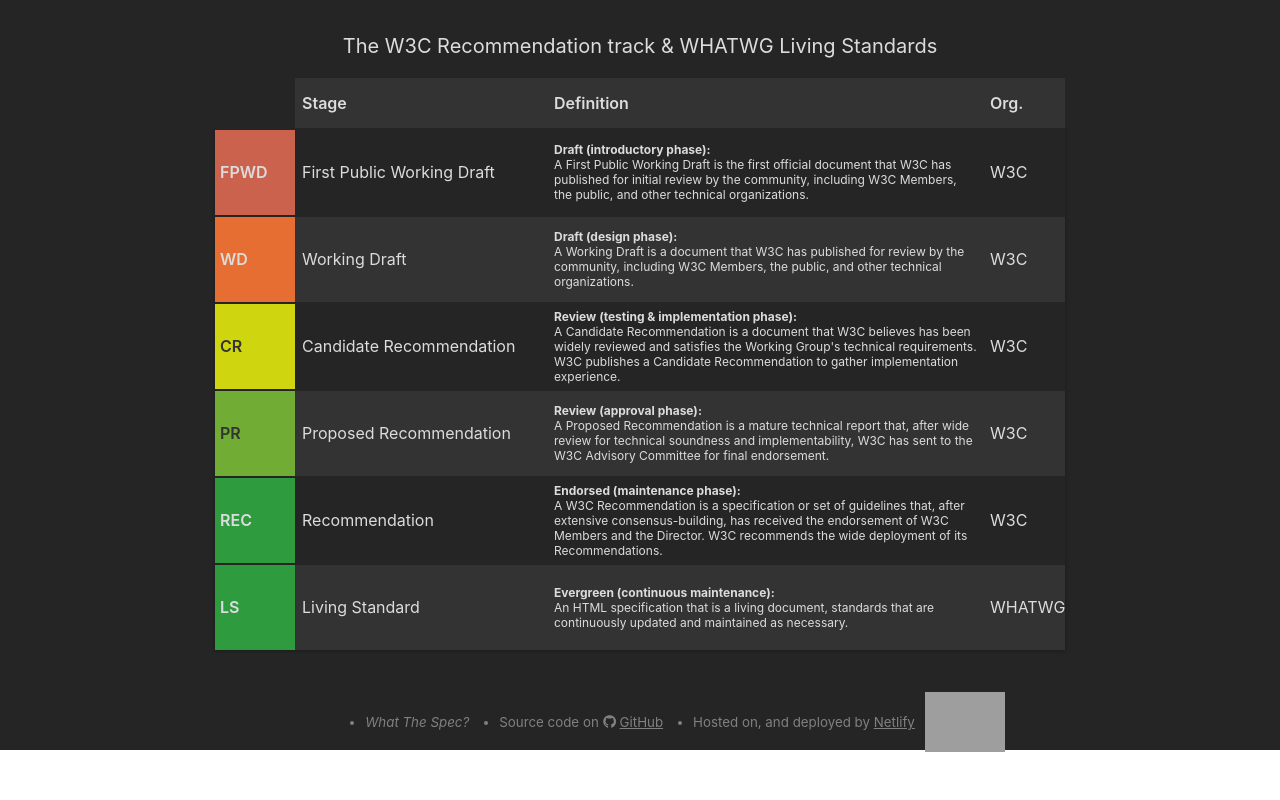
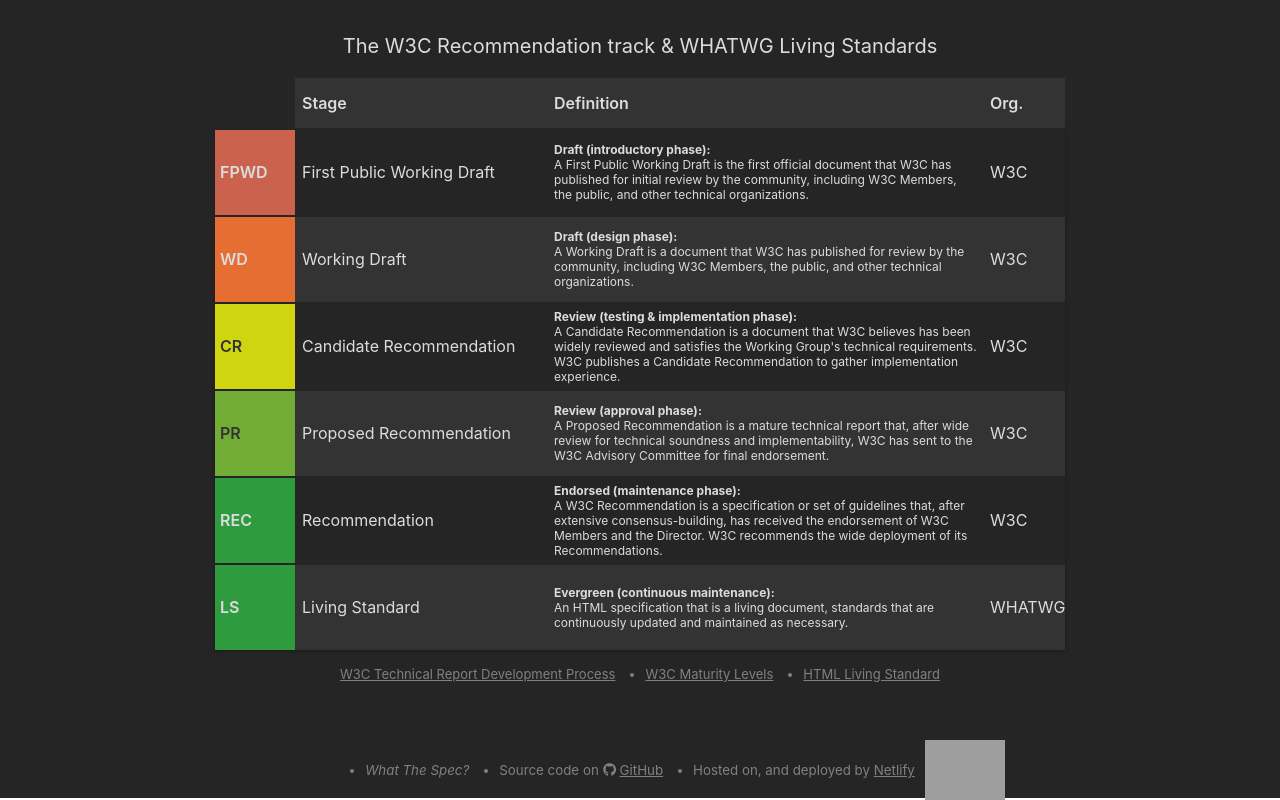
Before and after one commit to UncaughtTypeError/What-The-Spec, a React (Create React App) app: page /html in a window 1280 px wide. Shown: the part 404-1204 px from the top of the page. Before the commit the page ends 1156 px from the top, so only its background shows below. Built offline with nearby package versions, Linux system fonts and the light colour scheme; grey boxes are pictures that could not be loaded.

Commit message:
sources added

```diff
--- a/src/routes/CSS.js
+++ b/src/routes/CSS.js
@@ -21,6 +21,20 @@
     );
 }
 
+const Sources = () => {
+    let props = {
+        target: '_blank',
+        rel: 'noopener noreferrer'
+    };
+
+    return (
+        <ul className={styles.sources}>
+            <li><a href="https://www.w3.org/2018/Process-20180201/#Reports" {...props} title="W3C Technical Report Development Process">W3C Technical Report Development Process</a></li>
+            <li><a href="https://www.w3.org/2005/10/Process-20051014/tr#maturity-levels" {...props} title="W3C Maturity Levels">W3C Maturity Levels</a></li>
+        </ul>
+    );
+}
+
 const CSS = () => {
     return (
         <Fragment>
@@ -34,6 +48,7 @@
                 </ul>
                 <SpecList/>
             </div>
+            <Sources/>
         </Fragment>
     );
 };
--- a/src/routes/HTML.js
+++ b/src/routes/HTML.js
@@ -21,6 +21,21 @@
     );
 }
 
+const Sources = () => {
+    let props = {
+        target: '_blank',
+        rel: 'noopener noreferrer'
+    };
+
+    return (
+        <ul className={styles.sources}>
+            <li><a href="https://www.w3.org/2018/Process-20180201/#Reports" {...props} title="W3C Technical Report Development Process">W3C Technical Report Development Process</a></li>
+            <li><a href="https://www.w3.org/2005/10/Process-20051014/tr#maturity-levels" {...props} title="W3C Maturity Levels">W3C Maturity Levels</a></li>
+            <li><a href="https://html.spec.whatwg.org/multipage/" {...props} title="HTML Living Standard">HTML Living Standard</a></li>
+        </ul>
+    );
+}
+
 const HTML = () => {
     return (
         <Fragment>
@@ -34,6 +49,7 @@
                 </ul>
                 <SpecList/>
             </div>
+            <Sources/>
         </Fragment>
     );
 };
--- a/src/routes/Javascript.js
+++ b/src/routes/Javascript.js
@@ -21,6 +21,19 @@
     );
 }
 
+const Sources = () => {
+    let props = {
+        target: '_blank',
+        rel: 'noopener noreferrer'
+    };
+
+    return (
+        <ul className={styles.sources}>
+            <li><a href="https://tc39.es/process-document/" {...props} title="The TC39 Process">The TC39 Process</a></li>
+        </ul>
+    );
+}
+
 const Javascript = () => {
     return (
         <Fragment>
@@ -34,6 +47,7 @@
                 </ul>
                 <SpecList/>
             </div>
+            <Sources/>
         </Fragment>
     );
 };
```
